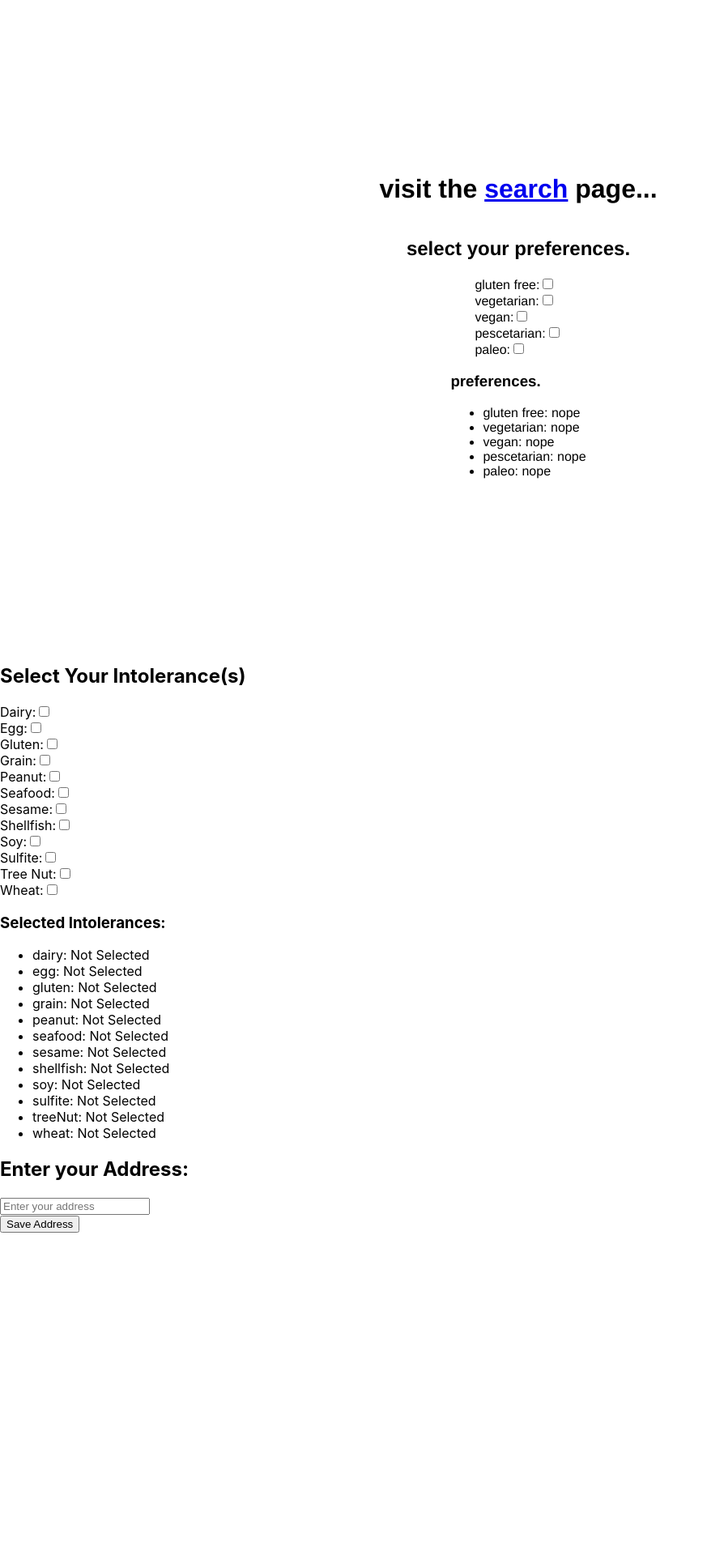
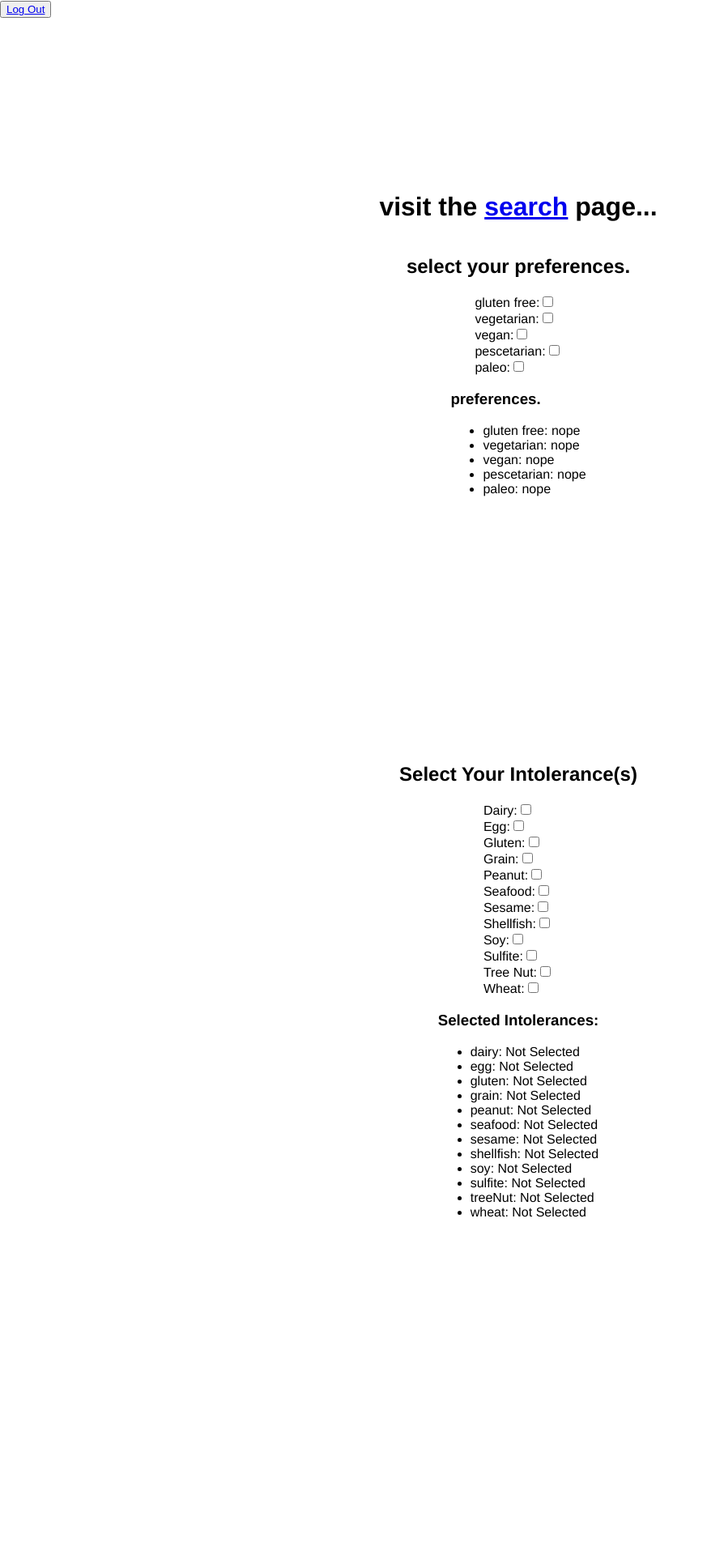
Before and after one commit to jdsuh50/CS411-Team-Project, a React (Create React App) app in the folder foodpal/: page /yourProfile in a window 1280 px wide. Shown: the top 1920 px of the page at 81% size, without its empty margins (0-873 px from the left). Before the commit the page ends 1522 px from the top, so only its background shows below. Built offline with nearby package versions, Linux system fonts and the light colour scheme.

Commit message:
Added Log Out Button
Log Out Button takes you back to Welcome Page

```diff
--- a/foodpal/package.json
+++ b/foodpal/package.json
@@ -6,6 +6,7 @@
     "@testing-library/jest-dom": "^5.17.0",
     "@testing-library/react": "^13.4.0",
     "@testing-library/user-event": "^13.5.0",
+    "axios": "^1.6.2",
     "jwt-decode": "^4.0.0",
     "react": "^18.2.0",
     "react-dom": "^18.2.0",
--- a/foodpal/src/components/LogInPage2.js
+++ b/foodpal/src/components/LogInPage2.js
@@ -1,23 +1,11 @@
 
-import { useEffect } from "react";
+import { useEffect, useState } from "react";
 import { jwtDecode } from "jwt-decode";
-import { Link } from "react-router-dom";
-
-/*const LogInButton = () => {
-    const handleClick = () => {
-      // Add your login logic here
-      console.log('Login button clicked!');
-    };
-
-    return (
-      <button onClick={handleClick}>
-        Log In
-      </button>
-    );
-};*/
+import { Link, useNavigate } from "react-router-dom";
 
 function LogInPage() {
-  var loggedIn = false;
+  const [loggedIn, setLoggedIn] = useState(false);
+  const navigate = useNavigate();
 
   function handleCallbackResponse(response) {
     console.log("Encoded JWT ID Token: " + response.credential);
@@ -25,14 +13,17 @@ function LogInPage() {
     console.log(userObject);
     let email = userObject.email;
     console.log(email);
+
+    // Set loggedIn to true after successful login
+    setLoggedIn(true);
   }
 
   useEffect(() => {
     /* global google */
     google.accounts.id.initialize({
       client_id: "692290108953-17o24fd8u4lnc7m2dtr8aafv3egjd953.apps.googleusercontent.com",
-      callback: handleCallbackResponse.
-      loggedIn = true
+      callback: handleCallbackResponse,
+      loggedIn: true
     });
 
     google.accounts.id.renderButton(
@@ -44,10 +35,9 @@ function LogInPage() {
   useEffect(() => {
     // Redirect to a new page after successful login
     if (loggedIn) {
-      history.push('/yourProfile'); // move to profile page
+      navigate('/yourProfile'); // Use navigate instead of useNavigate
     }
-  }, [loggedIn]);
-
+  }, [loggedIn, navigate]);
 
   return (
     <div className="LogInPage">
--- /dev/null
+++ b/foodpal/src/components/LogOutButton.js
@@ -0,0 +1,13 @@
+
+import React from 'react';
+import { Link } from "react-router-dom";
+
+function LogOutButton() {
+    return (
+        <button>
+            <Link to="/">Log Out</Link>
+        </button>
+    );
+}
+
+export default LogOutButton;
--- a/foodpal/src/components/YourProfilePage.js
+++ b/foodpal/src/components/YourProfilePage.js
@@ -1,6 +1,7 @@
 
 import React, { useState, useEffect } from 'react';
 import { Link } from "react-router-dom";
+import LogOutButton from './LogOutButton';
 
 function DietCheckboxList() {
   // State to manage diet checkbox values
@@ -119,7 +120,7 @@ function IntoleranceCheckboxList() {
   }, [selectedIntolerancesString]);
 
   return (
-    <div>
+    <div style={{ display: 'flex', flexDirection: 'column', alignItems: 'center', justifyContent: 'center', height: '100vh', fontFamily: 'helvetica'}}>
       <h2>Select Your Intolerance(s)</h2>
       <form>
         {intolerances.map((intolerance, index) => (
@@ -173,7 +174,7 @@ function AddressForm() {
   };
 
   return (
-    <div>
+    <div style={{ display: 'flex', flexDirection: 'column', alignItems: 'center', justifyContent: 'center', height: '100vh', fontFamily: 'helvetica'}}>
       <h2>Enter your Address:</h2>
       <form>
         <label>
@@ -199,6 +200,7 @@ function AddressForm() {
 function YourProfilePage() {
   return (
     <div className="YourProfilePage">
+      <LogOutButton />
       <DietCheckboxList />
       <IntoleranceCheckboxList />
       <AddressForm />
--- a/foodpal/src/components/recipeSearchPage.js
+++ b/foodpal/src/components/recipeSearchPage.js
@@ -14,6 +14,7 @@ function SearchRecipes() {
       </head>
 
       <body>
+        <LogOutButton />
         <h1>Search For Recipes</h1>
 
         <form>
```
Also changed, not shown: 1 other file (tests, documents, lock files or other folders).
